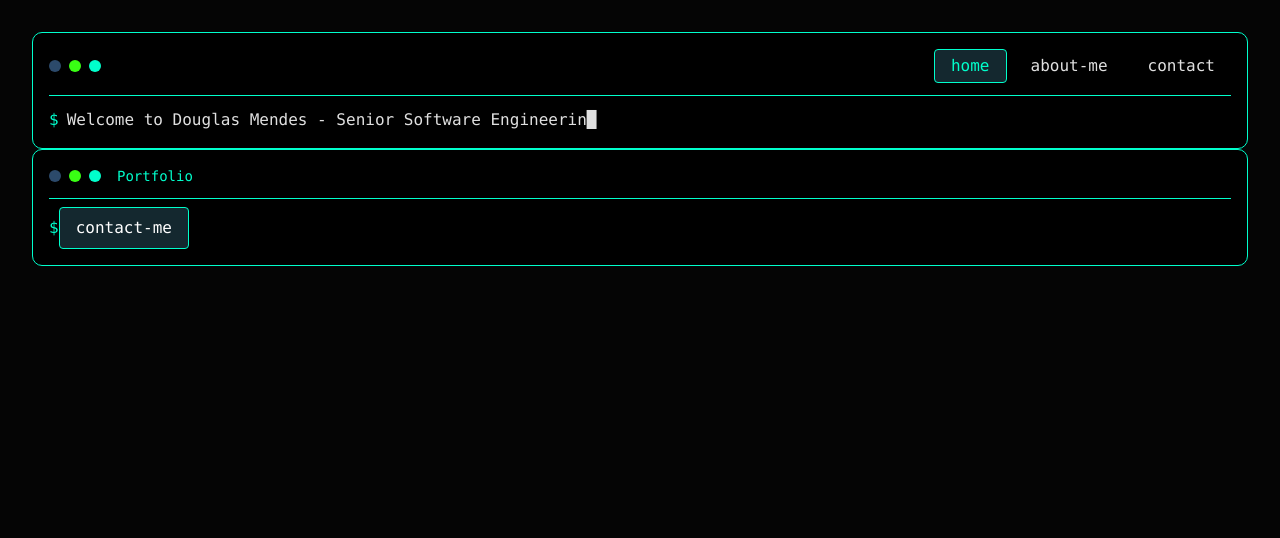
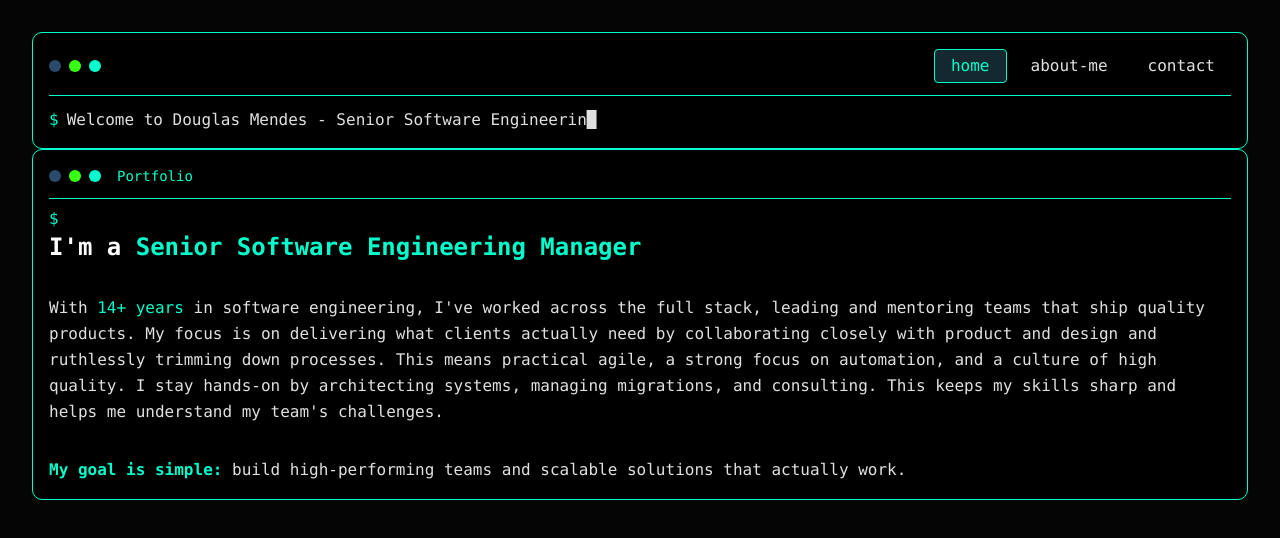
Before and after one commit to mendesbarreto/portfolio-vite, a React (Vite) app: page / in a window 1280 px wide. Shown: the top 538 px of the page. Built offline with nearby package versions, Linux system fonts and the light colour scheme.

Commit message:
chore: Create the first part of home summary

```diff
--- a/src/App.tsx
+++ b/src/App.tsx
@@ -2,13 +2,14 @@ import './App.css';
 import { BaseButton } from './components/common/base-button';
 import { TerminalBlock } from './components/common/terminal-block';
 import { TerminalHeader } from './components/common/terminal-header';
+import { HomeSummary } from './features/home/components/home-summary';
 
 function App() {
   return (
     <div>
       <TerminalHeader />
       <TerminalBlock title="Portfolio">
-        <BaseButton title="contact-me"></BaseButton>
+        <HomeSummary />
       </TerminalBlock>
     </div>
   );
--- /dev/null
+++ b/src/features/home/components/home-summary.tsx
@@ -0,0 +1,25 @@
+import { BaseButton } from '@/components/common/base-button';
+
+export function HomeSummary() {
+  return (
+    <div>
+      <div className="w-full md:text-2xl font-bold text-white">
+        <span>I'm a </span>
+        <span className="text-mTeal">Senior Software Engineering Manager</span>
+      </div>
+      <div className="text-mGray pt-8 leading-relaxed">
+        With <span className="text-mTeal">14+ years</span> in software engineering, I've worked
+        across the full stack, leading and mentoring teams that ship quality products. My focus is
+        on delivering what clients actually need by collaborating closely with product and design
+        and ruthlessly trimming down processes. This means practical agile, a strong focus on
+        automation, and a culture of high quality. I stay hands-on by architecting systems, managing
+        migrations, and consulting. This keeps my skills sharp and helps me understand my team's
+        challenges.
+      </div>
+      <div className="text-mGray pt-8 leading-relaxed">
+        <span className="text-mTeal font-bold">My goal is simple:</span> build high-performing teams
+        and scalable solutions that actually work.
+      </div>
+    </div>
+  );
+}
```
